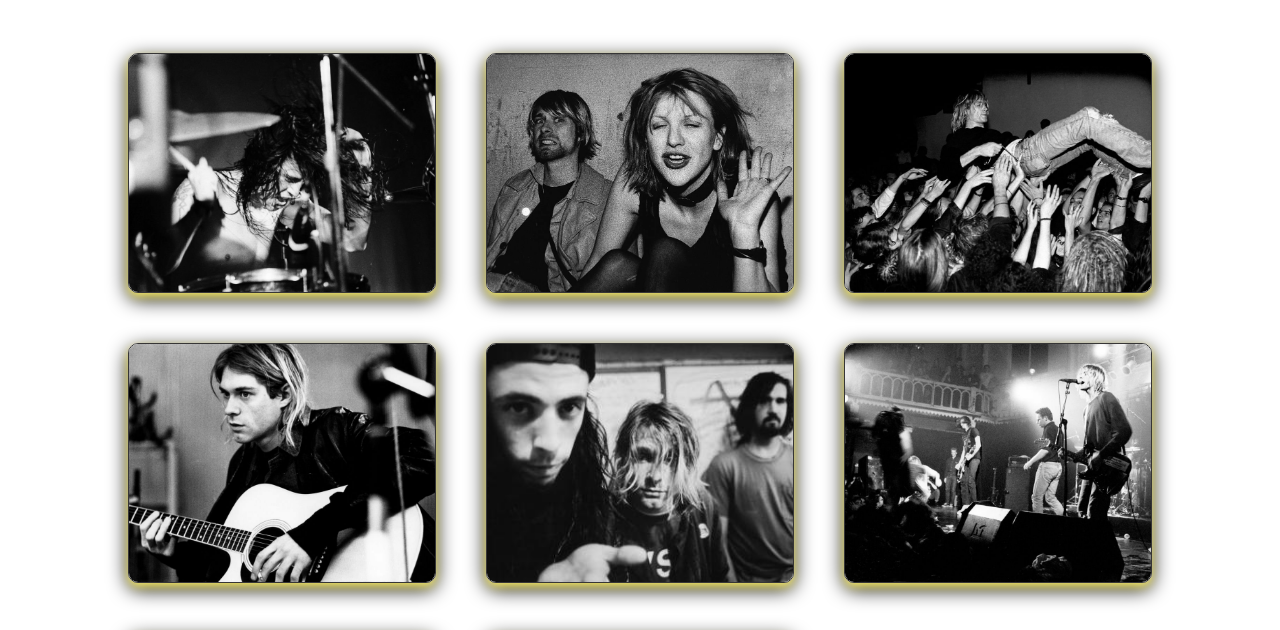
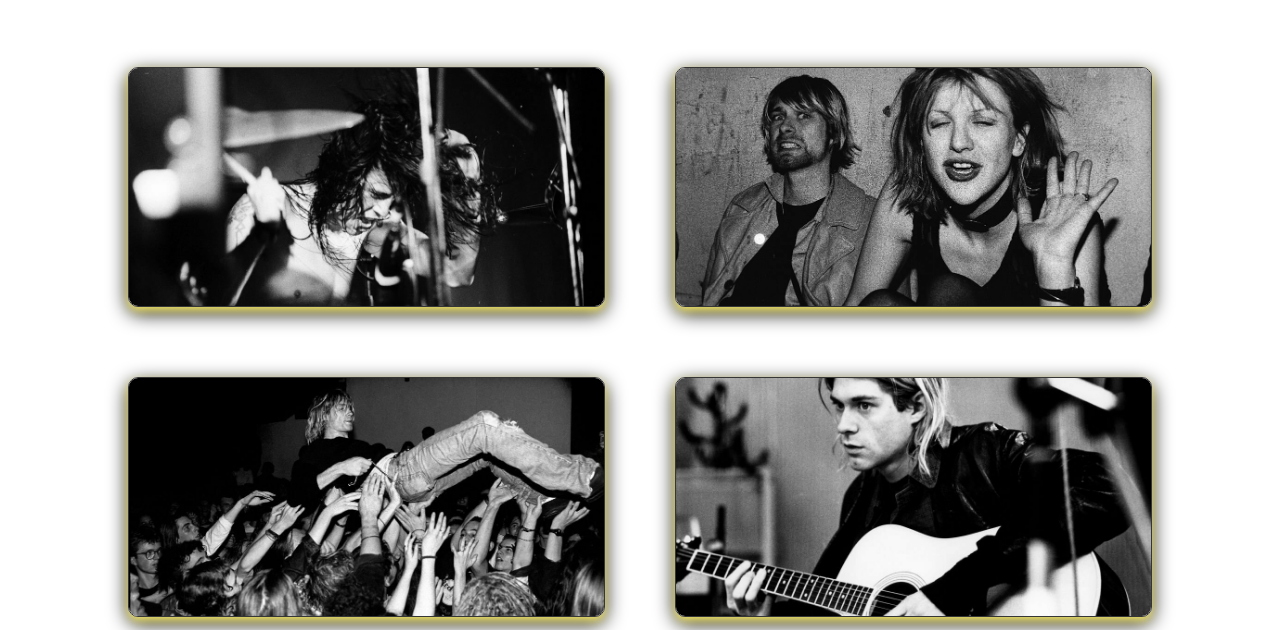
Before and after one commit to luispardosuarez/nirvana-tribute, a website: page public/pages/index.html in a window 1280 px wide. Shown: the part 163-793 px from the top of the page. Drawn offline with nearby package versions, Linux system fonts and the light colour scheme.

Commit message:
add margin bottom to img gallery

```diff
--- a/src/sass/gallery.scss
+++ b/src/sass/gallery.scss
@@ -18,9 +18,11 @@ body {
     margin: 50px auto 50px;
     display: grid;
     grid-template-columns: repeat(auto-fit,minmax(300px, 3fr));
-    gap: 50px;
+    gap: 70px;
     margin-left: 10%;
     margin-right: 10%;
+    margin-bottom: 7%;
+    margin-top: 5%;
    }
 
   .img-gallery img{
```
Also changed, not shown: public/css/styles.css, 1 other file.
